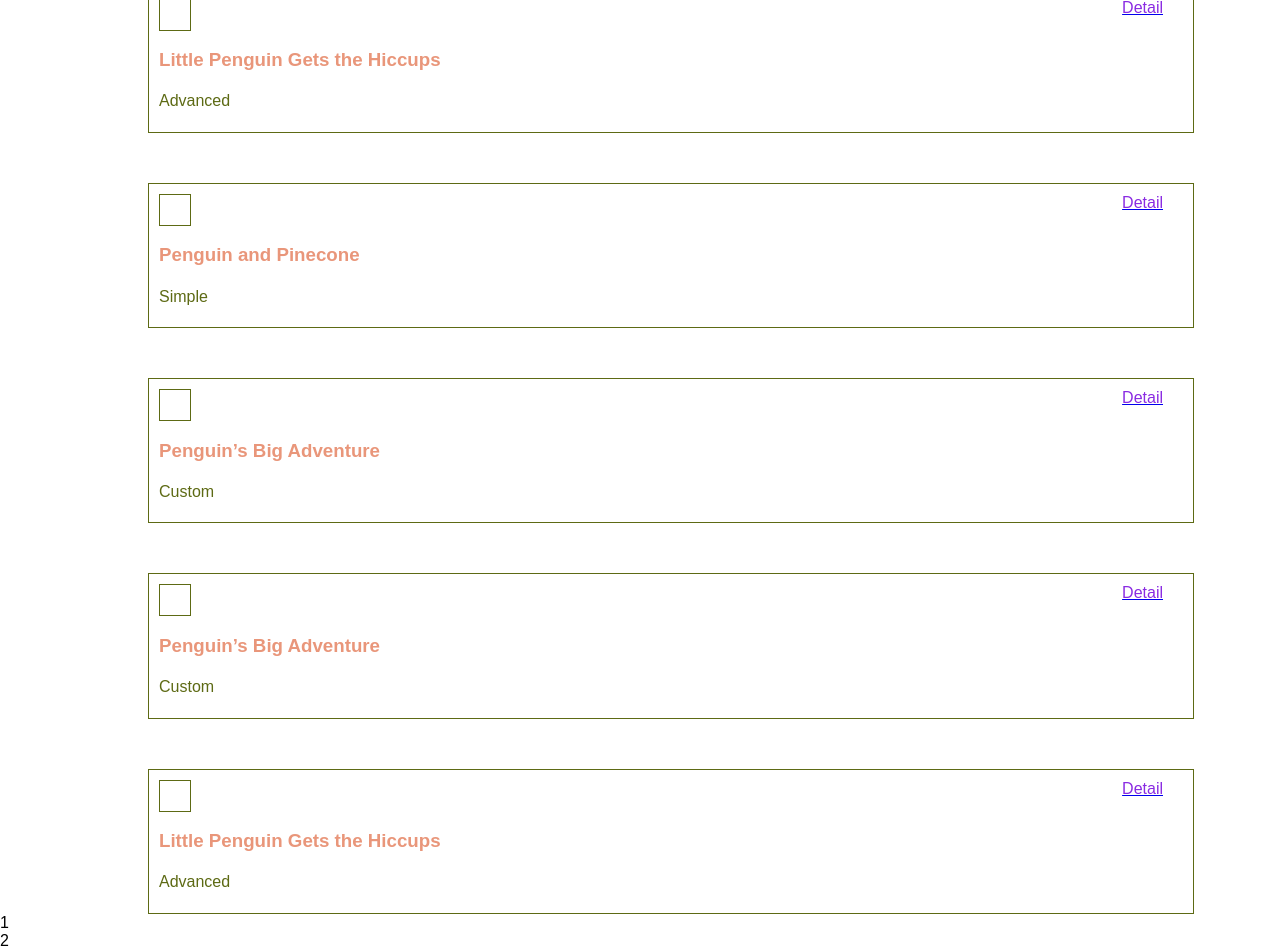
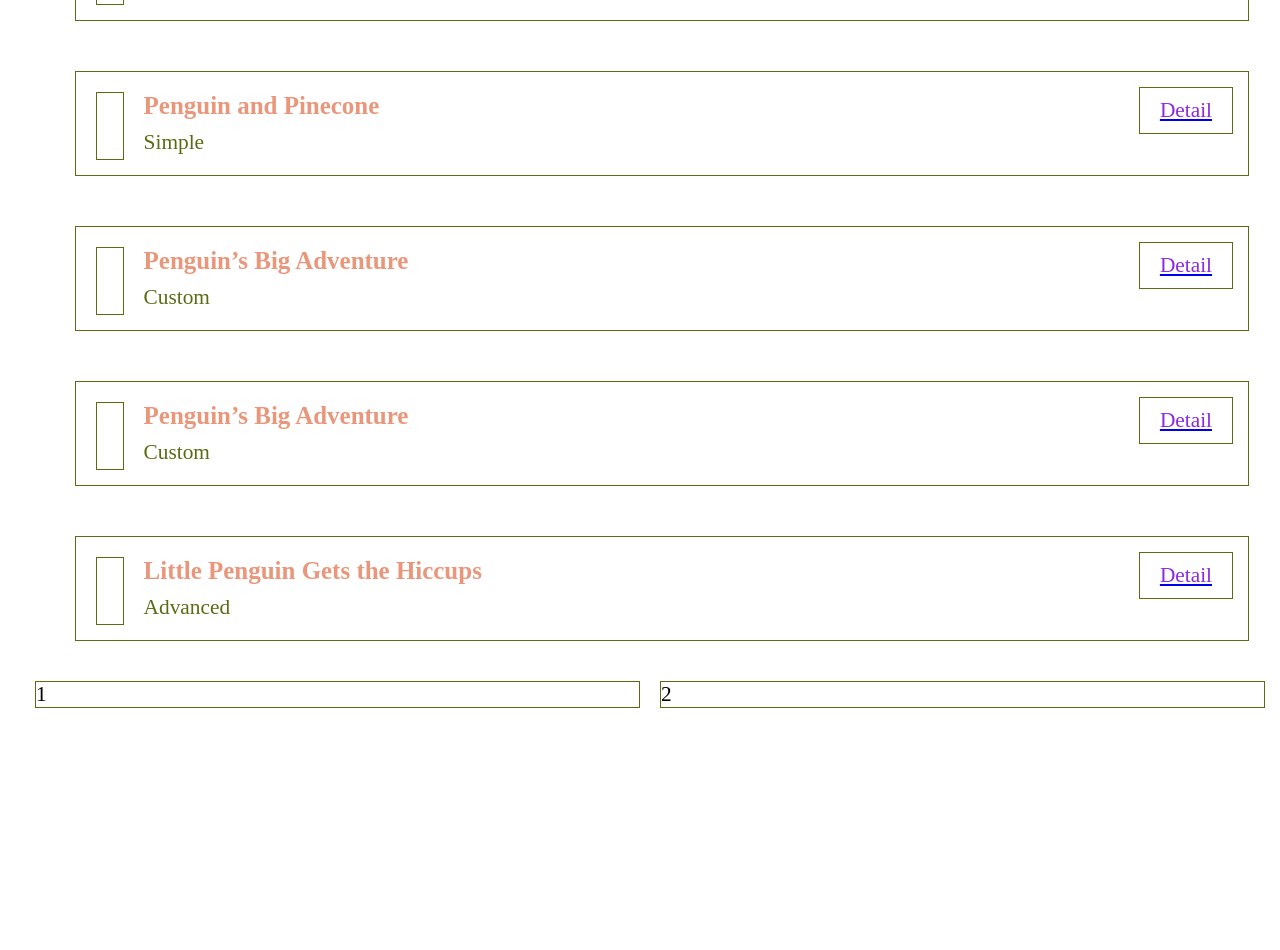
Before and after one commit to lavinialoredana/nomad-docs, a React (Create React App) app: page / in a window 1280 px wide. Shown: the part 520-1470 px from the top of the page. After the commit the page ends 1248 px from the top, so only its background shows below. Built offline with nearby package versions, Linux system fonts and the light colour scheme.

Commit message:
5th commit - styling in progress- to be continued

```diff
--- /dev/null
+++ b/src/Components/DocumentItem.css
@@ -0,0 +1,53 @@
+.list-main {
+  margin: 20px 50px;
+  padding: 10px 10px 0px;
+  width: 90vw;
+  display: flex;
+  flex-direction: row;
+  align-items: flex-start;
+  justify-content: space-between;
+  border: 1px solid #5d6a14;
+}
+
+.container-left {
+  display: flex;
+  flex-direction: row;
+  flex-grow: 3;
+  flex-shrink: 1;
+  flex-basis: 0;
+  align-self: start;
+}
+
+.tick-box {
+  border: 1px solid #5d6a14;
+  width: 2vw;
+  margin-bottom: 10px;
+
+}
+.container-right{
+  border: 1px solid #5d6a14;
+  flex-grow: 0;
+  padding: 10px 10px;
+  align-self: start;
+
+
+}
+
+.link {
+  color: blueviolet;
+
+
+}
+
+.h3 {
+  color: darksalmon;
+  font-weight: bold;
+  margin: 0px 10px ;
+}
+
+.h4 {
+  color: #5d6a14;
+  font-weight: bold;
+  font-weight: 300;
+  margin: 10px 10px ;
+}
--- a/src/Components/DocumentItem.js
+++ b/src/Components/DocumentItem.js
@@ -1,18 +1,20 @@
 import { Component } from "react";
 import { Link } from "react-router-dom";
-import "../DocumentItem.css";
+import "./DocumentItem.css";
 
 class DocumentItem extends Component {
   render() {
     return (
       <>
         <div className="list-main">
-          <div className="list-child-1">
+          <div className="container-left">
             <div className="tick-box"> </div>
-            <h3 className = "h3">{this.props.document.title}</h3>
-            <h4 className="h4">{this.props.document.type}</h4>
+            <div className="text-box">
+              <h3 className="h3">{this.props.document.title}</h3>
+              <h4 className="h4">{this.props.document.type}</h4>
+            </div>
           </div>
-          <div className="list-child-2">
+          <div className="container-right">
             <Link to={"/document/" + this.props.document.id}>
               <span className="link">Detail</span>
             </Link>
--- /dev/null
+++ b/src/Components/DocumentList.css
@@ -0,0 +1,36 @@
+.list-container {
+  margin: 0 auto;
+  width: 100%;
+  display: flex;
+  flex-grow: 1;
+  flex-basis: 0;
+  flex-direction: column;
+  align-items: flex-start;
+  justify-content: center;
+  list-style-type: none;
+}
+
+.filter-container{
+margin: 10px;
+display: flex;
+justify-content: flex-end;
+}
+
+.pagination-container {
+  display: flex;
+}
+
+.pagination-container div {
+  margin:10px;
+  flex-grow: 1;
+  flex-basis: 0;
+  border: 1px solid #5d6a14;
+
+
+}
+
+.page-no{
+
+  justify-content: center;
+  align-self: center;
+}
--- a/src/Components/DocumentList.js
+++ b/src/Components/DocumentList.js
@@ -1,5 +1,5 @@
 import React, { useState, useEffect } from "react";
-import "../DocumentList.css";
+import "./DocumentList.css";
 import DocumentItem from "./DocumentItem.js";
 import fetchDocuments from "../fetchDocuments";
 
@@ -25,17 +25,17 @@ const DocumentList = () => {
     setFetchResults(fetchDocuments(typeOfDocument, pageNumber));
   }, [typeOfDocument, pageNumber]);
 
-
   const onChange = (event) => {
     setTypeOfDocument(event.target.value);
   };
 
   const changeToPage = (pageNumber) => {
     console.log(pageNumber);
-    setPageNumber(pageNumber)
-  }
+    setPageNumber(pageNumber);
+  };
   return (
     <div>
+      <div className="filter-container">
         <select onChange={onChange}>
           <option disabled selected>
             Filter
@@ -45,6 +45,7 @@ const DocumentList = () => {
           <option value="Advanced">advanced</option>
           <option value="All">all</option>
         </select>
+      </div>
 
       <ul className="list-container">
         {/* // I am rendering all the elements on "documents" list
@@ -53,18 +54,16 @@ const DocumentList = () => {
         // because I type this function as the argument of "map" */}
         {fetchResults?.documents.map(renderListItem)}
       </ul>
-      <div className="page-container">
       {
-          <div className="page-container">
+        <div className="pagination-container">
           {Array(fetchResults.numberOfPages)
             .fill()
             .map((value, index) => (
-                <div onClick={()=>changeToPage(index+1)}>{index+1}</div>
+              <div className= "page-no" onClick={() => changeToPage(index + 1)}>{index + 1}</div>
             ))}
         </div>
       }
     </div>
-    </div>
   );
 };
 export default DocumentList;
--- a/src/DocumentView.css
+++ b/src/Components/DocumentView.css
@@ -1,5 +1,5 @@
 .main-container {
-  margin: 0 auto;
+  margin: 30px;
   width: 70vw;
   padding-top: 60px;
   display: flex;
@@ -10,7 +10,6 @@
 
 .main-container > a {
   color: blueviolet;
-  font-size: 16px;
   align-self: flex-end;
 }
 
@@ -23,7 +22,6 @@ h1 {
 .text-container {
   padding: 30px 15px;
   color: #5d6a14;
-  font-size: 16px;
   line-height: 1.8;
   font-weight: 300;
 }
--- a/src/Components/DocumentView.js
+++ b/src/Components/DocumentView.js
@@ -1,5 +1,5 @@
 import React, { Component } from "react";
-import "../DocumentView.css";
+import "./DocumentView.css";
 
 class DocumentView extends Component {
   render() {
--- a/src/Header.css
+++ b/src/Components/Header.css
@@ -13,7 +13,11 @@
   font-weight: bold;
 }
 
-  @media screen and (max-width: 500px) {
+@media screen and (max-width: 991px) {
+
+}
+
+@media screen and (max-width: 767px) {
   .header {
     float: none;
     display: block;
--- a/src/Components/Header.js
+++ b/src/Components/Header.js
@@ -1,5 +1,5 @@
 import React, { Component } from "react";
-import "../Header.css";
+import "./Header.css";
 
 class Header extends Component {
   render() {
--- a/src/DocumentItem.css
+++ /dev/null
@@ -1,34 +0,0 @@
-.list-main {
-  margin: 50px 0px 0px;
-  padding: 10px 10px 0px;
-  width: 80vw;
-  display: flex;
-  flex-direction: row;
-  align-items: flex-start;
-  justify-content: space-between;
-  border: 1px solid #5d6a14;
-}
-
-.tick-box{
-  border: 1px solid #5d6a14;
-  width: 30px;
-  height: 30px;
-
-}
-
-.link {
-  color: blueviolet;
-  font-size: 16px;
-  padding: 20px;
-}
-
-.h3 {
-  color: darksalmon;
-  font-weight: bold;
-}
-
-.h4 {
-  color: #5d6a14;
-  font-weight: bold;
-  font-weight: 300;
-}
--- a/src/DocumentList.css
+++ /dev/null
@@ -1,9 +0,0 @@
-.list-container {
-  margin: 0 auto;
-  width: 80vw;
-  display: flex;
-  flex-direction: column;
-  align-items: flex-start;
-  justify-content: center;
-  list-style-type: none;
-}
--- a/src/index.css
+++ b/src/index.css
@@ -1,12 +1,20 @@
+*{
+  margin: 5px;
+  padding: 0;
+
+
+}
+
+
 body {
-  margin: 0;
-  font-family: Arial, Helvetica, sans-serif;
-  -webkit-font-smoothing: antialiased;
-  -moz-osx-font-smoothing: grayscale;
+  font-size: 16pt;
+  min-width: 500px;
+  width: 100vw;
+
+
 }
 
 code {
   font-family: source-code-pro, Menlo, Monaco, Consolas, "Courier New",
     monospace;
-
 }
```
Lines whose indentation alone changed are shown as unchanged.
